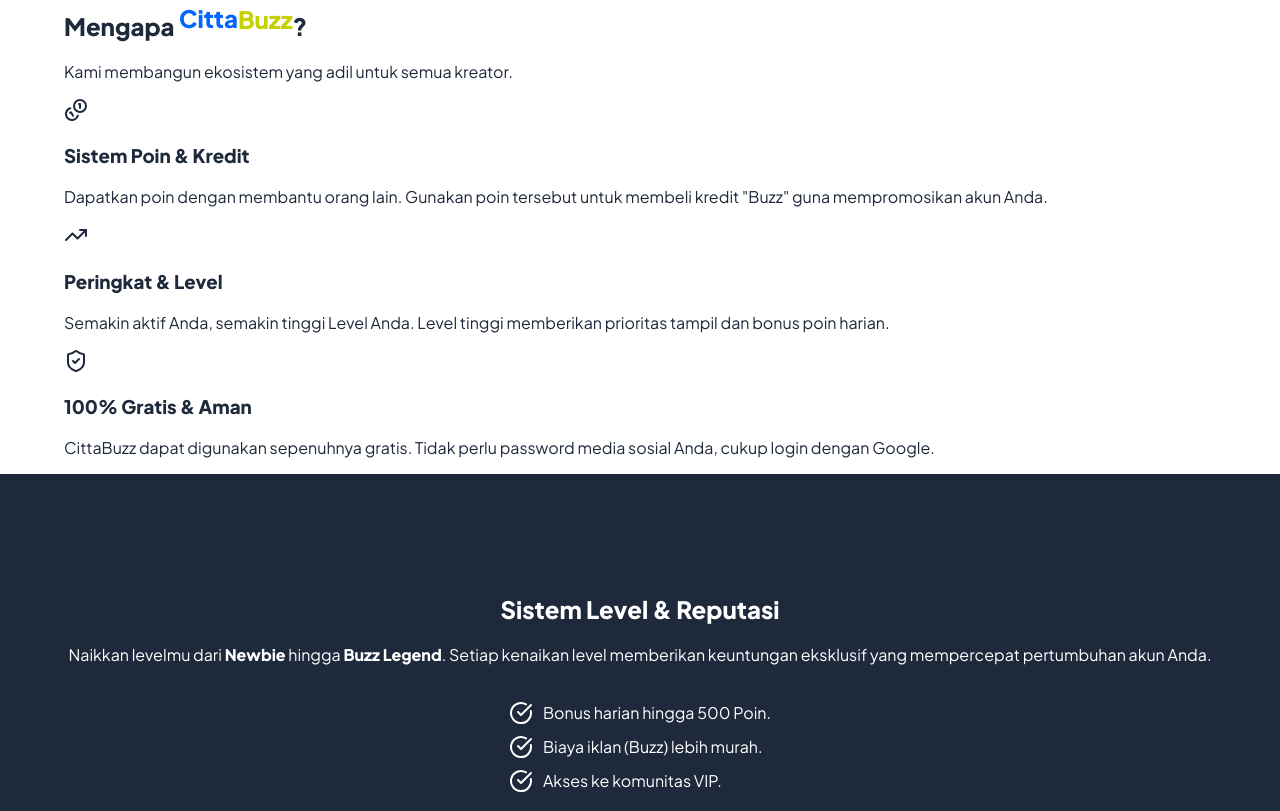
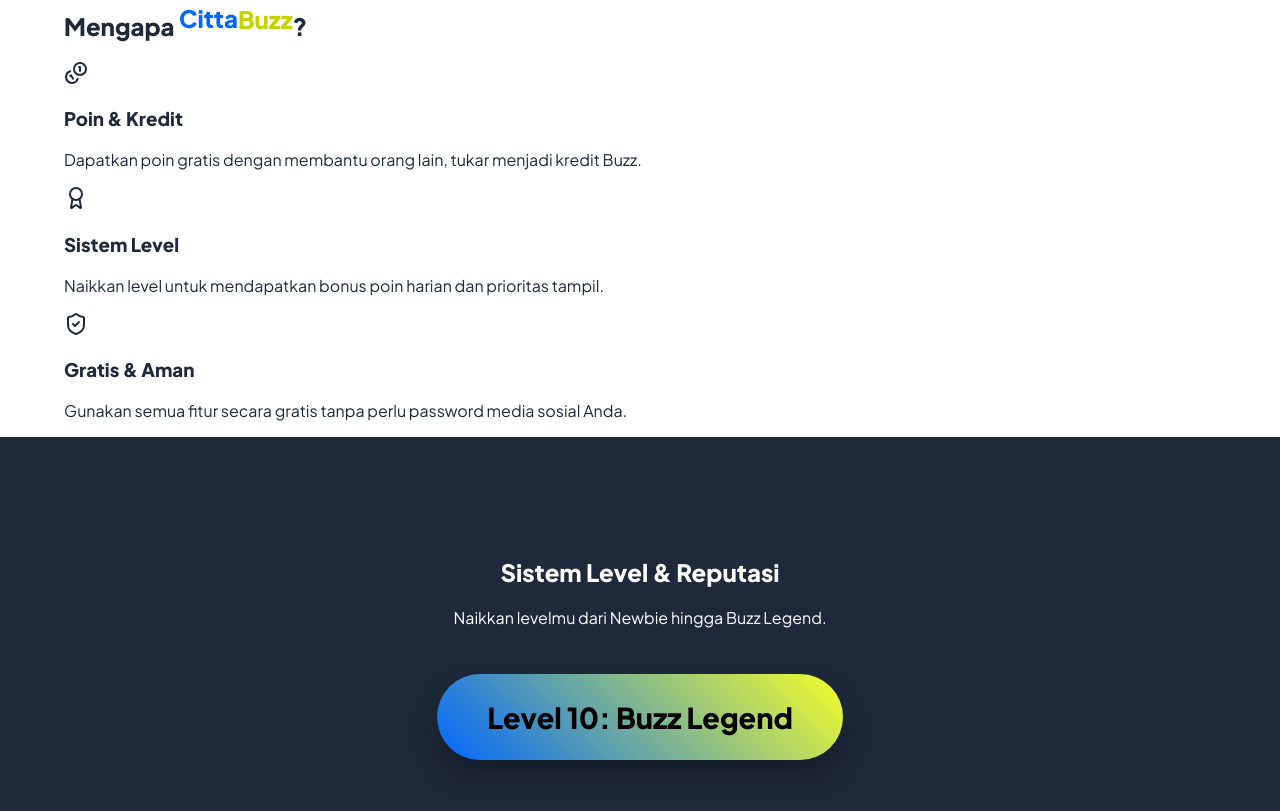
Before and after one commit to mamanggim/cittabuzz, a plain HTML site: page index.html in a window 1280 px wide. Shown: the part 649-1460 px from the top of the page. Drawn offline with nearby package versions, Linux system fonts and the light colour scheme.

Commit message:
Refactor text and layout in index.html
Updated content and structure for clarity and consistency.

```diff
--- a/index.html
+++ b/index.html
@@ -82,27 +82,25 @@
             <div class="section-title">
                 <h2 class="lang-id">Mengapa <span class="wave-text"><span class="citta">Citta</span><span class="buzz">Buzz</span></span>?</h2>
                 <h2 class="lang-en hidden">Why <span class="wave-text"><span class="citta">Citta</span><span class="buzz">Buzz</span></span>?</h2>
-                <p class="lang-id">Kami membangun ekosistem yang adil untuk semua kreator.</p>
-                <p class="lang-en hidden">We build a fair ecosystem for all creators.</p>
             </div>
             <div class="feature-grid">
                 <div class="card">
                     <div class="icon-box"><i data-lucide="coins"></i></div>
-                    <h3 class="lang-id">Sistem Poin & Kredit</h3><h3 class="lang-en hidden">Points & Credits System</h3>
-                    <p class="lang-id">Dapatkan poin dengan membantu orang lain. Gunakan poin tersebut untuk membeli kredit "Buzz" guna mempromosikan akun Anda.</p>
-                    <p class="lang-en hidden">Earn points by helping others. Use those points to buy "Buzz" credits to promote your account.</p>
+                    <h3 class="lang-id">Poin & Kredit</h3><h3 class="lang-en hidden">Points & Credits</h3>
+                    <p class="lang-id">Dapatkan poin gratis dengan membantu orang lain, tukar menjadi kredit Buzz.</p>
+                    <p class="lang-en hidden">Earn free points by helping others, exchange them for Buzz credits.</p>
                 </div>
                 <div class="card">
-                    <div class="icon-box"><i data-lucide="trending-up"></i></div>
-                    <h3 class="lang-id">Peringkat & Level</h3><h3 class="lang-en hidden">Rank & Levels</h3>
-                    <p class="lang-id">Semakin aktif Anda, semakin tinggi Level Anda. Level tinggi memberikan prioritas tampil dan bonus poin harian.</p>
-                    <p class="lang-en hidden">The more active you are, the higher your Level. High levels give display priority and daily bonus points.</p>
+                    <div class="icon-box"><i data-lucide="award"></i></div>
+                    <h3 class="lang-id">Sistem Level</h3><h3 class="lang-en hidden">Level System</h3>
+                    <p class="lang-id">Naikkan level untuk mendapatkan bonus poin harian dan prioritas tampil.</p>
+                    <p class="lang-en hidden">Level up to get daily point bonuses and display priority.</p>
                 </div>
                 <div class="card">
                     <div class="icon-box"><i data-lucide="shield-check"></i></div>
-                    <h3 class="lang-id">100% Gratis & Aman</h3><h3 class="lang-en hidden">100% Free & Safe</h3>
-                    <p class="lang-id">CittaBuzz dapat digunakan sepenuhnya gratis. Tidak perlu password media sosial Anda, cukup login dengan Google.</p>
-                    <p class="lang-en hidden">CittaBuzz is completely free to use. No social media password needed, just login with Google.</p>
+                    <h3 class="lang-id">Gratis & Aman</h3><h3 class="lang-en hidden">Free & Safe</h3>
+                    <p class="lang-id">Gunakan semua fitur secara gratis tanpa perlu password media sosial Anda.</p>
+                    <p class="lang-en hidden">Use all features for free without needing your social media password.</p>
                 </div>
             </div>
         </div>
@@ -114,13 +112,8 @@
                 <div class="text-side">
                     <h2 class="lang-id">Sistem Level & Reputasi</h2>
                     <h2 class="lang-en hidden">Level & Reputation System</h2>
-                    <p class="lang-id">Naikkan levelmu dari <strong>Newbie</strong> hingga <strong>Buzz Legend</strong>. Setiap kenaikan level memberikan keuntungan eksklusif yang mempercepat pertumbuhan akun Anda.</p>
-                    <p class="lang-en hidden">Level up from <strong>Newbie</strong> to <strong>Buzz Legend</strong>. Each level up provides exclusive benefits that accelerate your account growth.</p>
-                    <ul class="list-features lang-id">
-                        <li><i data-lucide="check-circle"></i> Bonus harian hingga 500 Poin.</li>
-                        <li><i data-lucide="check-circle"></i> Biaya iklan (Buzz) lebih murah.</li>
-                        <li><i data-lucide="check-circle"></i> Akses ke komunitas VIP.</li>
-                    </ul>
+                    <p class="lang-id">Naikkan levelmu dari Newbie hingga Buzz Legend.</p>
+                    <p class="lang-en hidden">Level up from Newbie to Buzz Legend.</p>
                 </div>
                 <div class="image-side">
                     <div class="level-mockup">Level 10: Buzz Legend</div>
@@ -131,7 +124,7 @@
 
     <footer class="main-footer">
         <div class="container">
-            <p>&copy; 2026 <span class="wave-text small-wave"><span class="citta">Citta</span><span class="buzz">Buzz</span></span>. All rights reserved.</p>
+            <p>&copy; 2026 <span class="citta">Citta</span><span class="buzz">Buzz</span>. All rights reserved.</p>
         </div>
     </footer>
 
```
